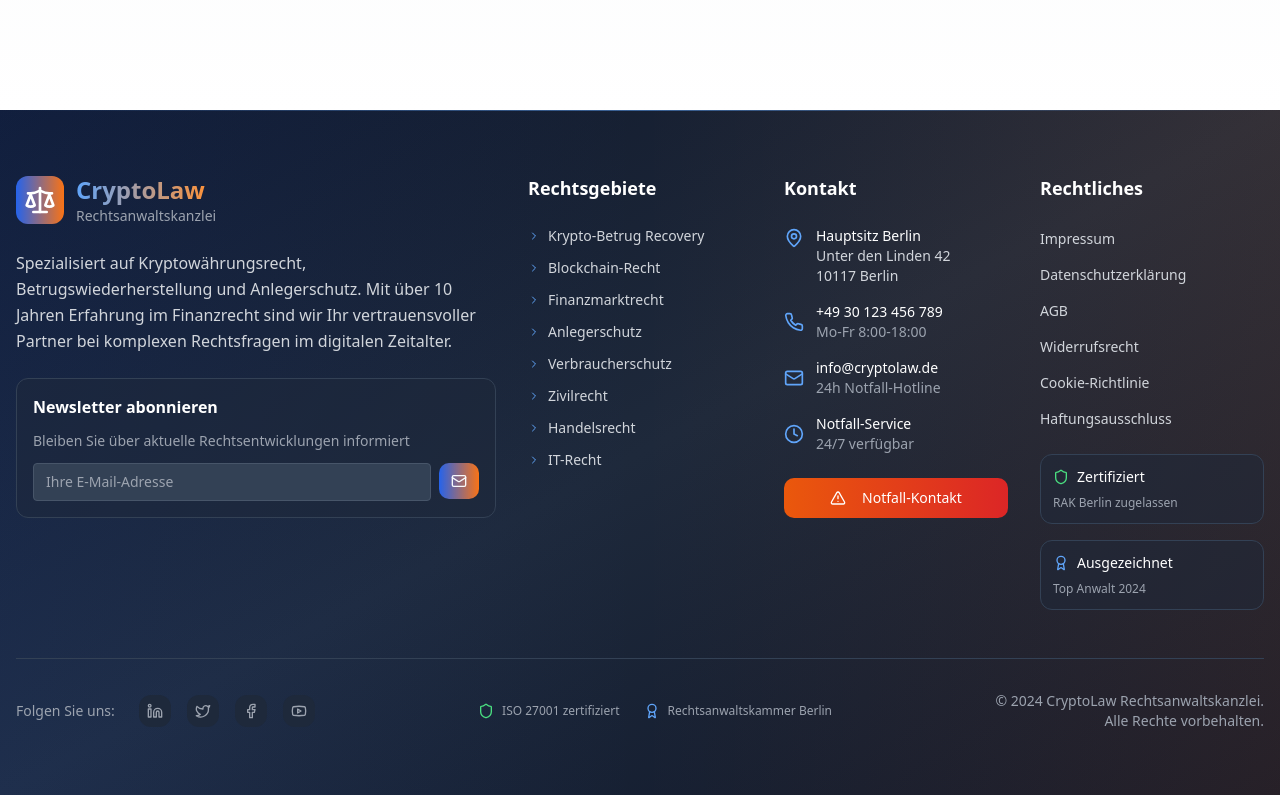
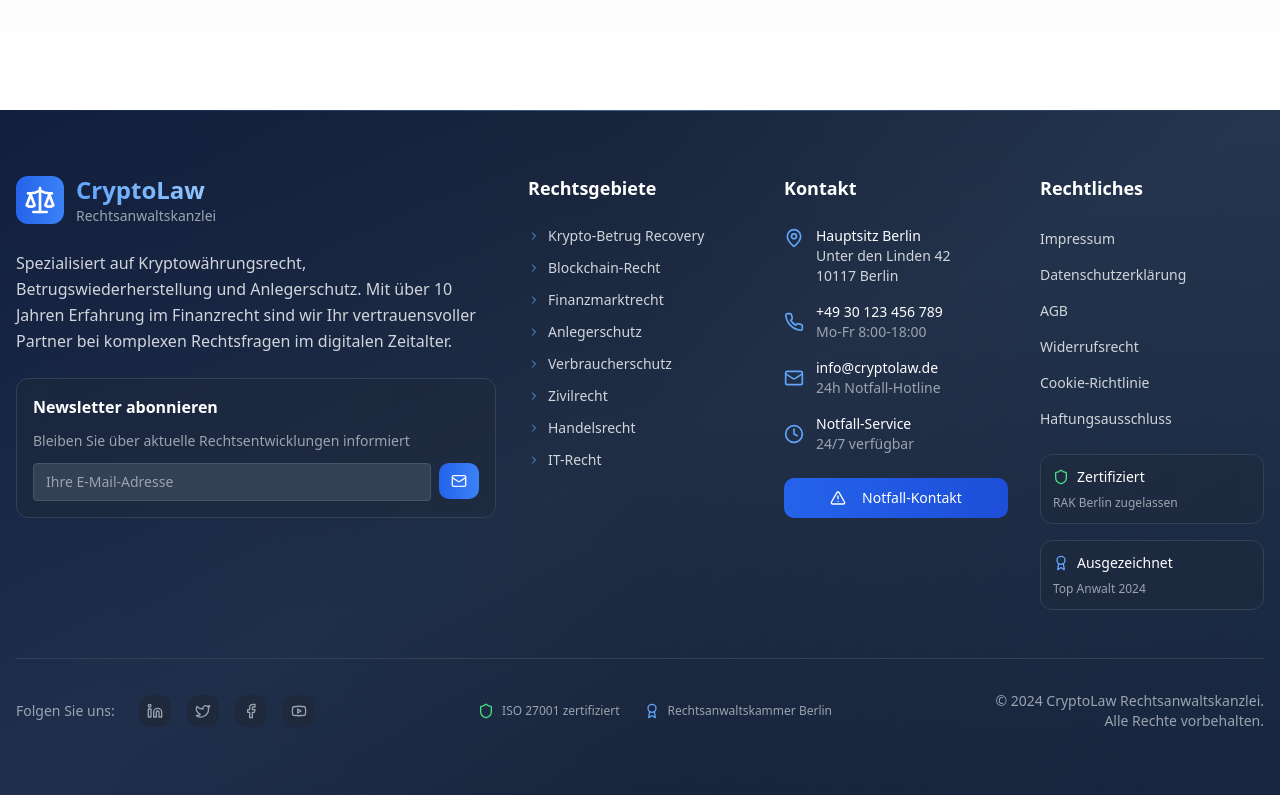
Before and after one commit to dvvvvv411/recovery-kanzlei, a React (Vite) app: page / in a window 1280 px wide. Shown: the part 3902-4697 px from the top of the page. Built offline with nearby package versions, Linux system fonts and the light colour scheme.

Commit message:
Adjust footer color scheme
Reduce the amount of orange elements in the footer and adjust the color scheme to modern blue.

```diff
--- a/src/pages/Index.tsx
+++ b/src/pages/Index.tsx
@@ -670,7 +670,7 @@ const Index = () => {
       {/* Enhanced Professional Footer */}
       <footer className="bg-gradient-to-br from-slate-900 via-slate-800 to-slate-900 text-white relative overflow-hidden">
         {/* Background Effects */}
-        <div className="absolute inset-0 bg-gradient-to-r from-blue-600/10 via-transparent to-orange-500/10"></div>
+        <div className="absolute inset-0 bg-gradient-to-r from-blue-600/10 via-blue-500/5 to-blue-400/10"></div>
         <div className="absolute top-0 left-0 w-full h-px bg-gradient-to-r from-transparent via-blue-400/50 to-transparent"></div>
 
         <div className="relative z-10">
@@ -681,11 +681,11 @@ const Index = () => {
               {/* Company Info & Newsletter */}
               <div className="lg:col-span-2">
                 <div className="flex items-center space-x-3 mb-6">
-                  <div className="p-2 bg-gradient-to-r from-blue-600 to-orange-500 rounded-lg">
+                  <div className="p-2 bg-gradient-to-r from-blue-600 to-blue-500 rounded-lg">
                     <Scale className="h-8 w-8 text-white" />
                   </div>
                   <div>
-                    <span className="text-2xl font-bold bg-gradient-to-r from-blue-400 to-orange-400 bg-clip-text text-transparent">
+                    <span className="text-2xl font-bold bg-gradient-to-r from-blue-400 to-blue-300 bg-clip-text text-transparent">
                       CryptoLaw
                     </span>
                     <p className="text-sm text-gray-400">Rechtsanwaltskanzlei</p>
@@ -708,7 +708,7 @@ const Index = () => {
                       placeholder="Ihre E-Mail-Adresse"
                       className="flex-1 px-3 py-2 bg-slate-700 border border-slate-600 rounded text-white placeholder-gray-400 text-sm focus:outline-none focus:ring-2 focus:ring-blue-500"
                     />
-                    <Button size="sm" className="bg-gradient-to-r from-blue-600 to-orange-500 hover:from-blue-700 hover:to-orange-600">
+                    <Button size="sm" className="bg-gradient-to-r from-blue-600 to-blue-500 hover:from-blue-700 hover:to-blue-600">
                       <Mail className="h-4 w-4" />
                     </Button>
                   </div>
@@ -778,7 +778,7 @@ const Index = () => {
                 </div>
 
                 {/* Emergency Contact Button */}
-                <Button className="w-full mt-6 bg-gradient-to-r from-orange-600 to-red-600 hover:from-orange-700 hover:to-red-700 text-white border-0">
+                <Button className="w-full mt-6 bg-gradient-to-r from-blue-600 to-blue-700 hover:from-blue-700 hover:to-blue-800 text-white border-0">
                   <AlertTriangle className="h-4 w-4 mr-2" />
                   Notfall-Kontakt
                 </Button>
```
